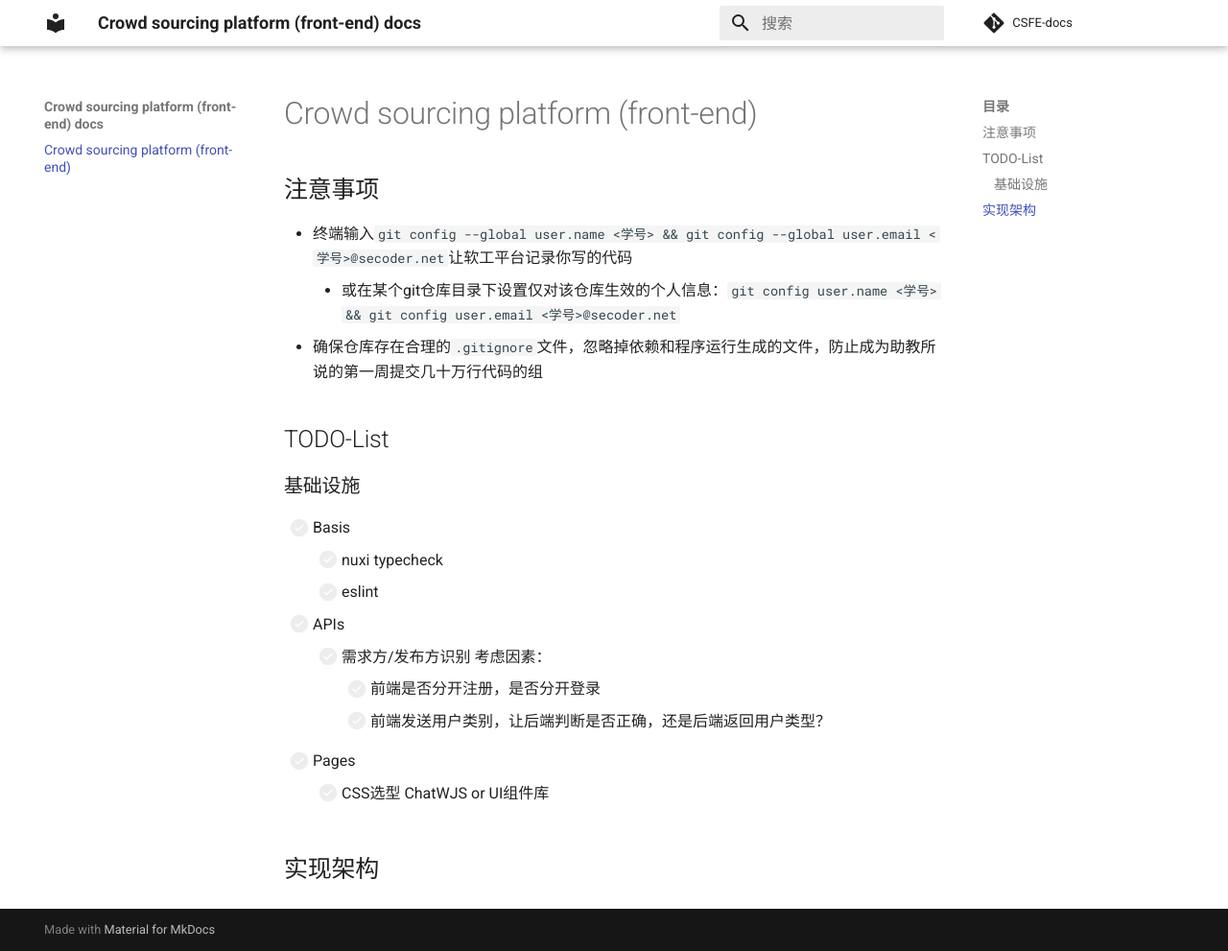
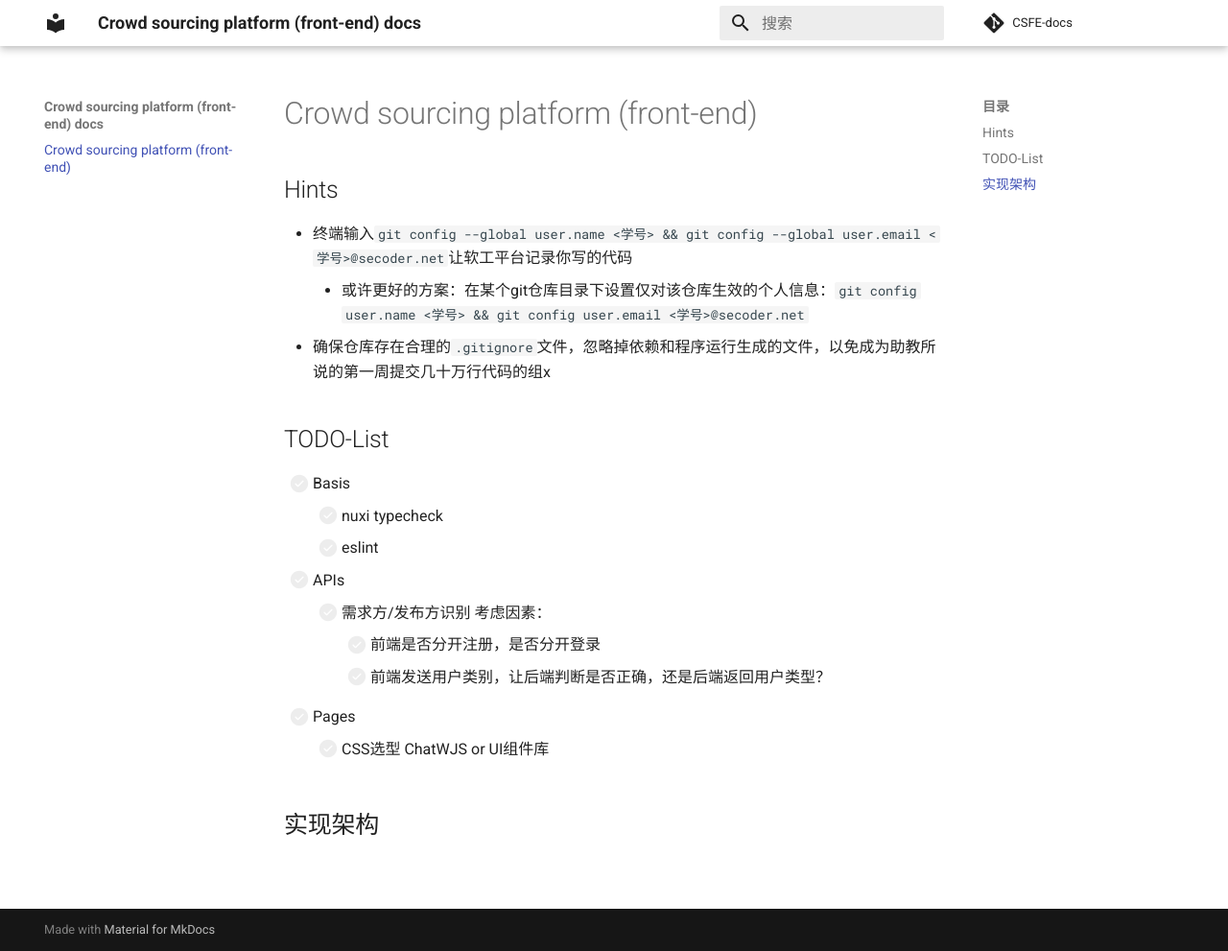
Before and after one commit to syniox/CSFE-docs, an MkDocs documentation site: the page built from docs/index.md, in a window 1280 px wide and 991 px high. Shown: the whole window at 96% size. Built offline with MkDocs 1.6.1 and Material for MkDocs 9.7.7, drawn with Linux system fonts in a browser that asks for light colours; comment, search, counter and statistics services are not loaded.

Commit message:
update Hints

```diff
--- a/docs/index.md
+++ b/docs/index.md
@@ -1,14 +1,13 @@
 # Crowd sourcing platform (front-end)
 
-## 注意事项
+## Hints
 
 - 终端输入`git config --global user.name <学号> && git config --global user.email <学号>@secoder.net`让软工平台记录你写的代码
-    - 或在某个git仓库目录下设置仅对该仓库生效的个人信息：`git config user.name <学号> && git config user.email <学号>@secoder.net`
-- 确保仓库存在合理的`.gitignore`文件，忽略掉依赖和程序运行生成的文件，防止成为助教所说的第一周提交几十万行代码的组
+    - 或许更好的方案：在某个git仓库目录下设置仅对该仓库生效的个人信息：`git config user.name <学号> && git config user.email <学号>@secoder.net`
+- 确保仓库存在合理的`.gitignore`文件，忽略掉依赖和程序运行生成的文件，以免成为助教所说的第一周提交几十万行代码的组x
 
 ## TODO-List
 
-### 基础设施
 - [ ] Basis
     - [ ] nuxi typecheck
     - [ ] eslint
```
